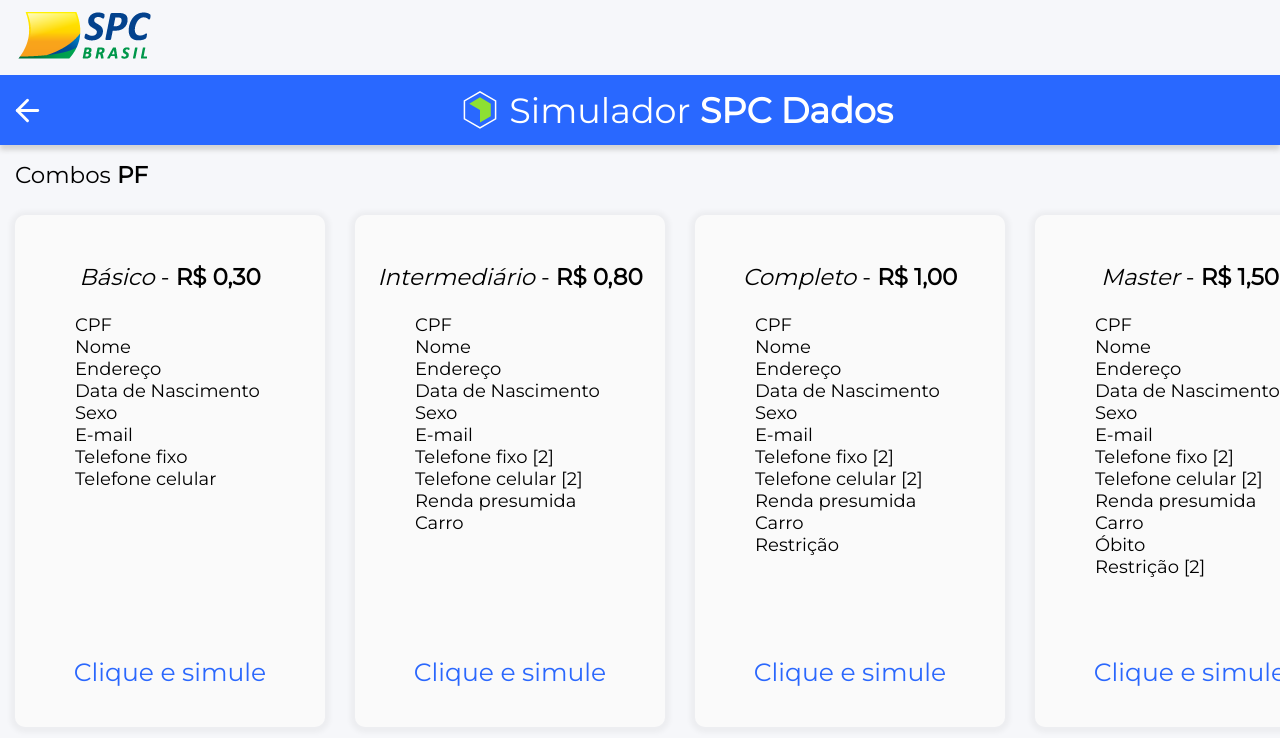
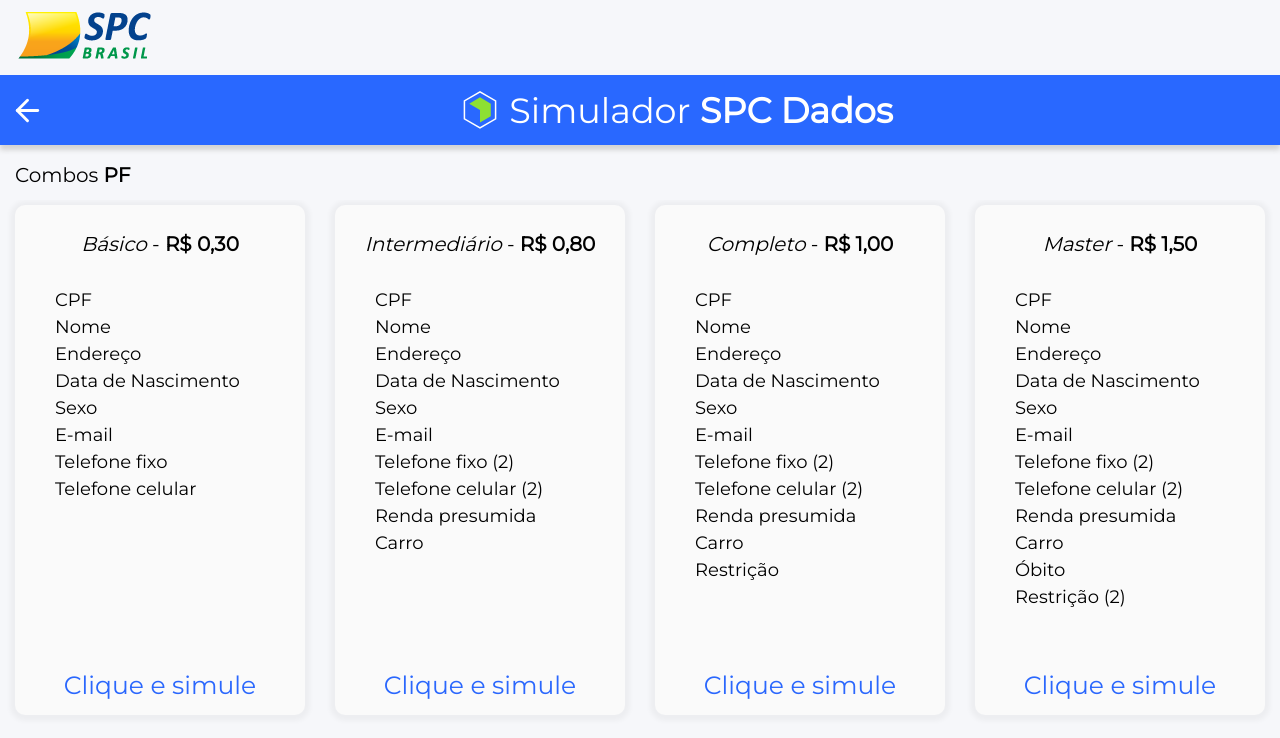
Before and after one commit to MSimone12/simulador.spcdados, a React (Create React App) app: page /pf in a window 1280 px wide. Shown: the top 738 px of the page. Built offline with nearby package versions, Linux system fonts and the light colour scheme.

Commit message:
added combo details page

```diff
--- a/src/Root.js
+++ b/src/Root.js
@@ -6,8 +6,11 @@
 
 import Profile from './pages/Profile'
 import PF from './pages/PF'
+import PJ from './pages/PJ'
 
+import routes from './constants/routes'
 import Header from './components/Header'
+import ComboDetails from './pages/ComboDetails'
 
 import { ReactComponent as Logo } from './assets/logoms.svg'
 
@@ -67,6 +70,7 @@
   grid-area: content;
   height: 100%;
   width: 100%;
+  overflow-y: hidden;
 `
 
 const BackLink = styled(FiArrowLeft)`
@@ -97,9 +101,10 @@
       </TitleWrapper>
       <ContentWrapper>
         <Switch>
-          <Route path="/profile" component={Profile} />
-          <Route path="/pf" component={PF} />
-          <Route path="/pj" component={Profile} />
+          <Route path={routes.PROFILE} component={Profile} />
+          <Route exact path={routes.PF} component={PF} />
+          <Route exact path={routes.PJ} component={PJ} />
+          <Route path={routes.COMBO_DETAILS} component={ComboDetails} />
           <Redirect from="*" to="/profile" />
         </Switch>
       </ContentWrapper>
--- a/src/constants/attributes.js
+++ b/src/constants/attributes.js
@@ -1,5 +1,4 @@
 const strings = {
-  pf: {
   cpf: 'CPF',
   name: 'Nome',
   address: 'Endereço',
@@ -11,13 +10,17 @@
   death: 'Óbito',
   presumedRevenue: 'Renda presumida',
   car: 'Carro',
-    restriction: 'Restrição'
-  }
+  restriction: 'Restrição',
+  cnpj: 'CNPJ',
+  companyName: 'Razão Social',
+  companyFancyName: 'Nome Fantasia',
+  openingDate: 'Data de abertura',
+  corporateControl: 'Controle Societário',
+  cnae: 'CNAE (código + descrição)',
+  presumedBilling: 'Faturamento presumido'
 }
 
-const format = {
-  pf: string => strings.pf[string]
-}
+const format = string => strings[string]
 
 module.exports = {
   strings,
--- a/src/constants/combos.js
+++ b/src/constants/combos.js
@@ -73,5 +73,80 @@
         { name: 'restriction', quantity: 2 }
       ]
     }
+  },
+  pj: {
+    basic: {
+      url: '/pj/basic',
+      title: 'Básico',
+      max: 9,
+      value: 30,
+      attributes: [
+        { name: 'cnpj' },
+        { name: 'companyName' },
+        { name: 'companyFancyName' },
+        { name: 'openingDate' },
+        { name: 'address' },
+        { name: 'email' },
+        { name: 'phoneNumber' },
+        { name: 'cellPhoneNumber' },
+        { name: 'cnae' }
+      ]
+    },
+    intermediate: {
+      url: '/pj/intermediate',
+      title: 'Intermediário',
+      max: 12,
+      value: 95,
+      attributes: [
+        { name: 'cnpj' },
+        { name: 'companyName' },
+        { name: 'companyFancyName' },
+        { name: 'openingDate' },
+        { name: 'address' },
+        { name: 'email' },
+        { name: 'phoneNumber', quantity: 2 },
+        { name: 'cellPhoneNumber', quantity: 2 },
+        { name: 'corporateControl' },
+        { name: 'cnae' }
+      ]
+    },
+    complete: {
+      url: '/pj/complete',
+      title: 'Completo',
+      max: 12,
+      value: 115,
+      attributes: [
+        { name: 'cnpj' },
+        { name: 'companyName' },
+        { name: 'companyFancyName' },
+        { name: 'openingDate' },
+        { name: 'address' },
+        { name: 'email' },
+        { name: 'phoneNumber', quantity: 2 },
+        { name: 'cellPhoneNumber', quantity: 2 },
+        { name: 'cnae' },
+        { name: 'restriction' }
+      ]
+    },
+    master: {
+      url: '/pj/master',
+      title: 'Master',
+      max: 15,
+      value: 740,
+      attributes: [
+        { name: 'cnpj' },
+        { name: 'companyName' },
+        { name: 'companyFancyName' },
+        { name: 'openingDate' },
+        { name: 'address' },
+        { name: 'email' },
+        { name: 'phoneNumber', quantity: 2 },
+        { name: 'cellPhoneNumber', quantity: 2 },
+        { name: 'corporateControl' },
+        { name: 'cnae' },
+        { name: 'presumedBilling' },
+        { name: 'restriction', quantity: 2 }
+      ]
+    }
   }
 }
--- /dev/null
+++ b/src/constants/routes.js
@@ -0,0 +1,7 @@
+export default {
+  PROFILE: '/profile',
+  PF: '/pf',
+  PJ: '/pj',
+  COMBO_DETAILS: '/:type/:combo',
+  CHECKOUT: '/checkout'
+}
--- /dev/null
+++ b/src/pages/ComboDetails/ComboDetails.js
@@ -0,0 +1,91 @@
+import React, { useState } from 'react'
+import { useRouteMatch } from 'react-router-dom'
+import styled from 'styled-components'
+
+import Panel from '../../components/Panel'
+import combos from '../../constants/combos'
+import { formatCurrency } from '../../utils'
+
+const DetailsGrid = styled.div`
+  width: 100%;
+  height: 100%;
+  display: grid;
+  grid-template-columns: 1fr;
+  grid-template-rows: 5% 10% 1fr;
+  grid-template-areas:
+    'header header'
+    'description description'
+    'content content';
+`
+
+const HeaderWrapper = styled.div`
+  grid-area: header;
+  width: 100%;
+  height: 100%;
+  padding: 0 15px;
+`
+
+const DescriptionWrapper = styled.div`
+  grid-area: description;
+  width: 100%;
+  height: 100%;
+  display: flex;
+  padding: 0 15px;
+`
+
+const ContentWrapper = styled.div`
+  grid-area: content;
+  display: grid;
+  grid-template-columns: repeat(2, 1fr);
+
+  width: 100%;
+  height: 100%;
+`
+
+const ComboWrapper = styled.div`
+  display: flex;
+  align-items: center;
+  justify-content: center;
+`
+
+const ComboTitle = styled.span`
+  font-size: 30px;
+  font-weight: 200;
+`
+
+const ComboDetails = () => {
+  const { params } = useRouteMatch()
+
+  const combo = combos[params.type][params.combo]
+
+  const [totalValue, setTotalValue] = useState(combo.value)
+
+  return (
+    <DetailsGrid>
+      <HeaderWrapper>
+        <ComboTitle>
+          Combo {params.type.toUpperCase()} - {combo.title}
+        </ComboTitle>
+      </HeaderWrapper>
+      <DescriptionWrapper>
+        <ComboTitle>Descrição</ComboTitle>
+      </DescriptionWrapper>
+      <ContentWrapper>
+        <ComboWrapper>
+          <Panel>
+            <ComboTitle>Lista de Atributos</ComboTitle>
+          </Panel>
+        </ComboWrapper>
+        <ComboWrapper>
+          <Panel>
+            <ComboTitle>
+              {combo.title} - <b>{formatCurrency(totalValue)}</b>
+            </ComboTitle>
+          </Panel>
+        </ComboWrapper>
+      </ContentWrapper>
+    </DetailsGrid>
+  )
+}
+
+export default ComboDetails
--- /dev/null
+++ b/src/pages/ComboDetails/index.js
@@ -0,0 +1 @@
+export { default } from './ComboDetails'
--- a/src/pages/Combos/Combos.js
+++ b/src/pages/Combos/Combos.js
@@ -37,9 +37,11 @@
 `
 
 const ComboPanel = styled(Panel)`
-  margin: 15px;
-  height: 90%;
+  margin: 5px 15px 0;
+  padding: 15px 0;
+  height: 100%;
   min-width: 270px;
+  min-height: 480px;
   display: grid;
   grid-template-columns: 1fr;
   grid-template-rows: 10% 1fr 10%;
@@ -51,7 +53,7 @@
 
 const ComboTitle = styled.span`
   font-weight: 200;
-  font-size: 23px;
+  font-size: 20px;
 `
 
 const ComboListWrapper = styled.div`
@@ -65,6 +67,7 @@
 
   & > li {
     font-size: 18px;
+    margin: 5px 0 0;
   }
 `
 
@@ -119,7 +122,7 @@
                 <ComboList>
                   {combo.attributes.map((attr, i) => (
                     <li key={i}>
-                      {`${format.pf(attr.name)}${attr.quantity ? ` [${attr.quantity}]` : ''}`}
+                      {`${format(attr.name)}${attr.quantity ? ` (${attr.quantity})` : ''}`}
                     </li>
                   ))}
                 </ComboList>
--- /dev/null
+++ b/src/pages/PJ/PJ.js
@@ -0,0 +1,16 @@
+import React from 'react'
+
+import combos from '../../constants/combos'
+import Combos from '../Combos'
+
+const PF = () => {
+  const combosList = Object.keys(combos.pj).map(combo => combos.pj[combo])
+
+  return (
+    <Combos combos={combosList}>
+      Combos <b>PJ</b>
+    </Combos>
+  )
+}
+
+export default PF
--- /dev/null
+++ b/src/pages/PJ/index.js
@@ -0,0 +1 @@
+export { default } from './PJ'
```
Also changed, not shown: public/electron.js (+6 -3 lines). Lines whose indentation alone changed are shown as unchanged.
